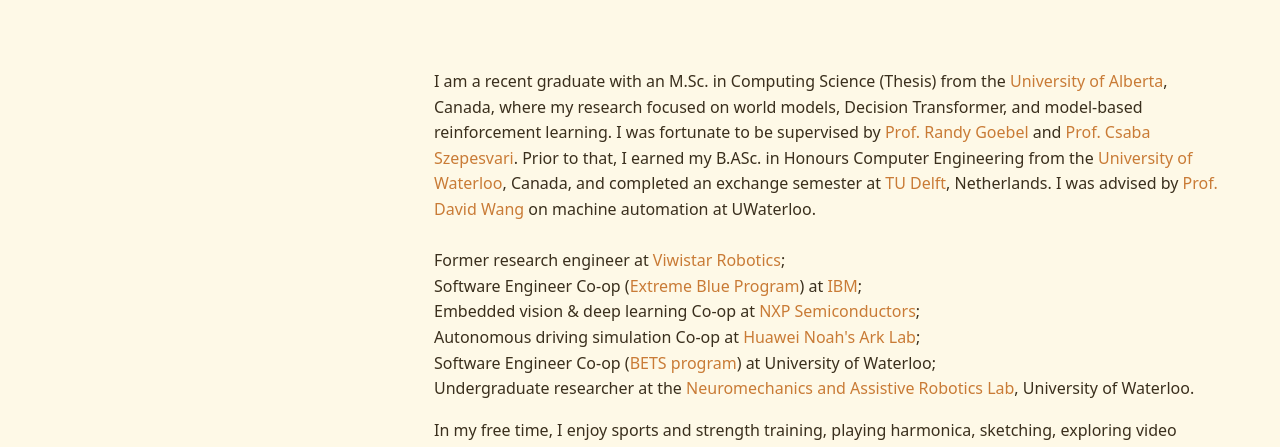
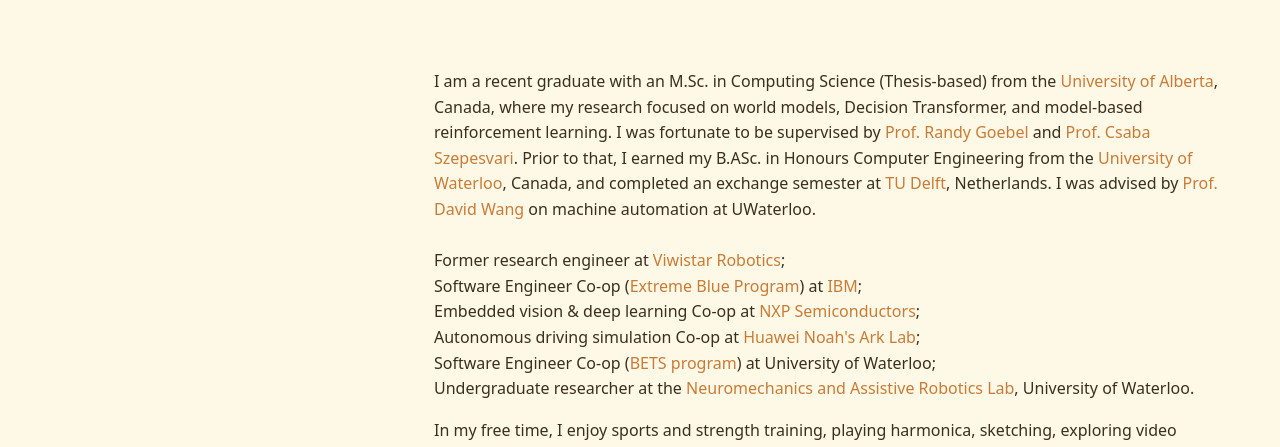
Before and after one commit to pwyq/pwyq.github.io, a plain HTML site: page index.html in a window 1280 px wide. Shown: the part 231-678 px from the top of the page. Drawn offline with Linux system fonts and the light colour scheme.

Commit message:
Update index.html

```diff
--- a/index.html
+++ b/index.html
@@ -42,7 +42,7 @@
       <br/><br/><br/>
 
       <p align="left">
-        I am a recent graduate with an M.Sc. in Computing Science (Thesis) from the
+        I am a recent graduate with an M.Sc. in Computing Science (Thesis-based) from the
         <a href="https://www.ualberta.ca/index.html" target="_blank" rel="noopener">University of Alberta</a>, Canada,
         where my research focused on world models, Decision Transformer, and model-based reinforcement learning.
         I was fortunate to be supervised by
```
